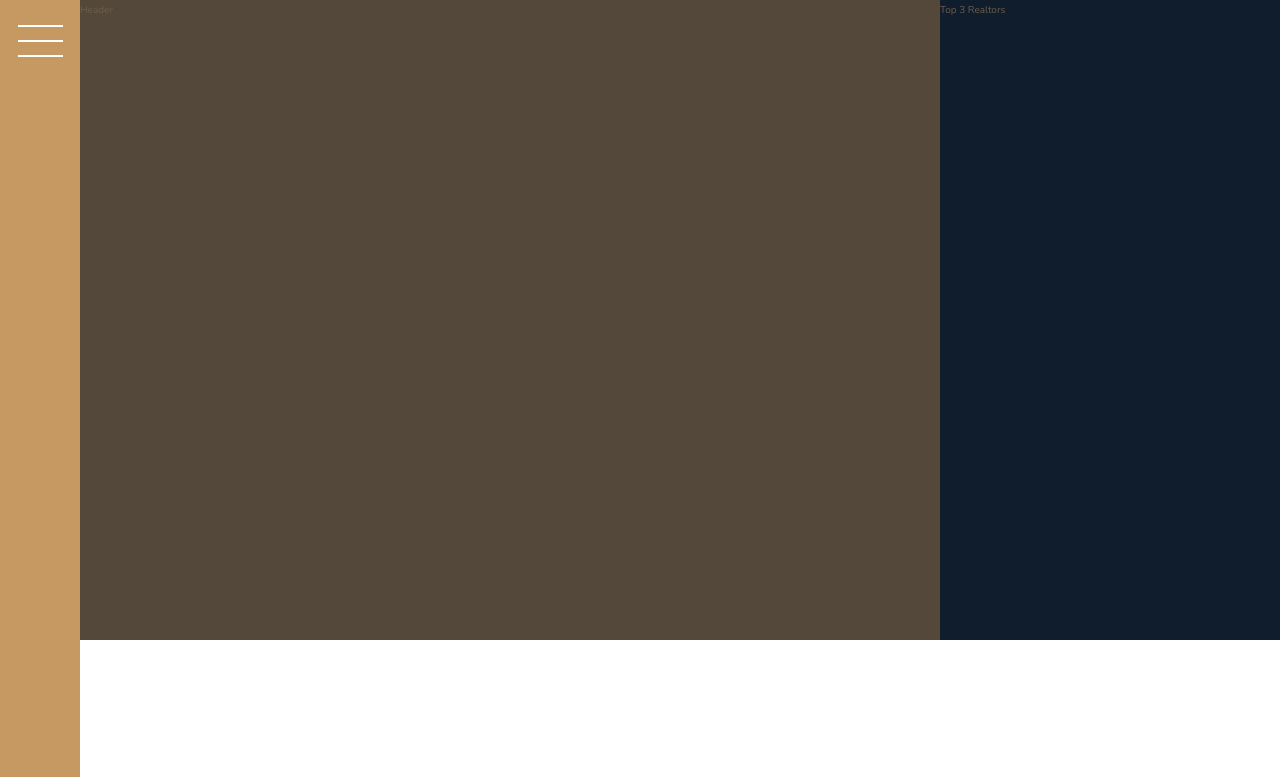
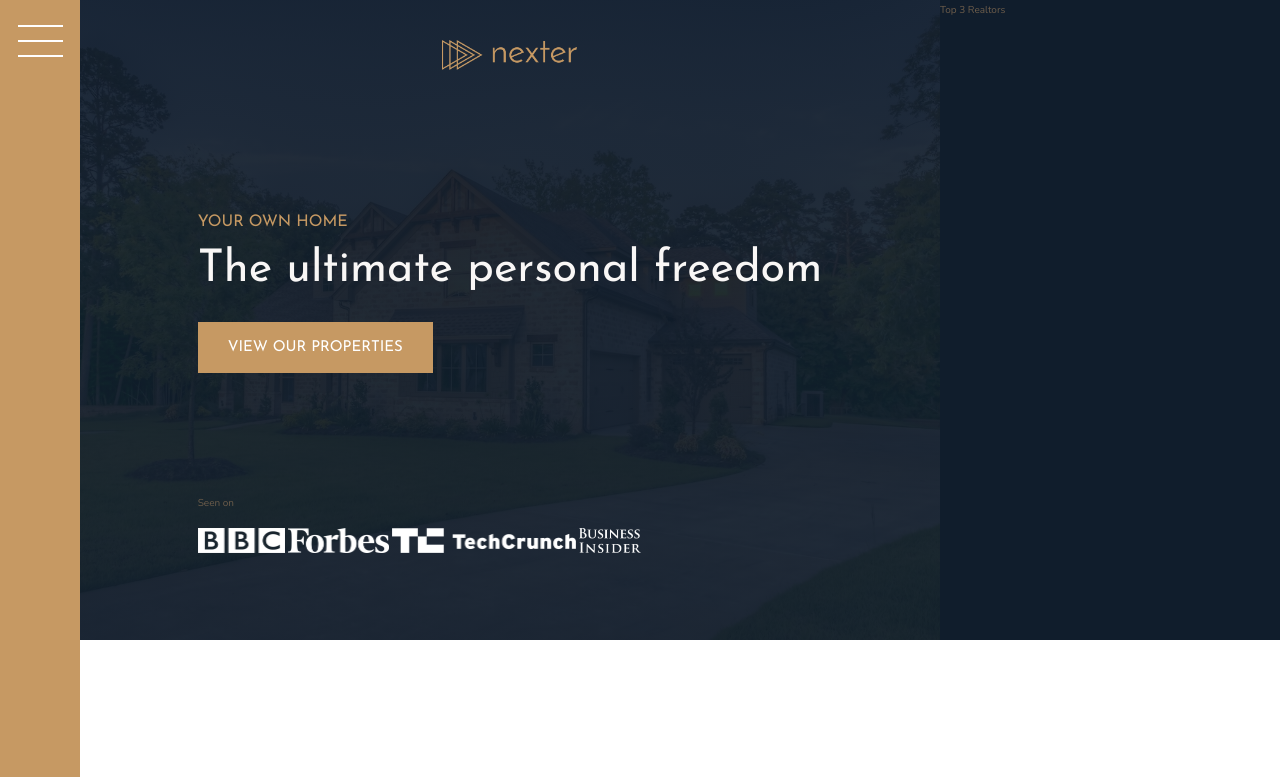
Before and after one commit to jonrmoore/nexter, a website: page index.html in a window 1280 px wide. Shown: the top 777 px of the page. Drawn offline with nearby package versions, Linux system fonts and the light colour scheme.

Commit message:
Header basic layout complete

```diff
--- a/index.html
+++ b/index.html
@@ -19,7 +19,17 @@
     </div>
 
     <header class="header">
-        Header
+        <img src="img/logo.png" alt="Nexter logo" class="header__logo" logo="">
+        <h3 class="heading-3">Your own home</h3>
+        <h1 class="heading-1">The ultimate personal freedom</h1>
+        <button class="btn header__btn">View our properties</button>
+        <div class="header__seenon-text">Seen on</div>
+        <div class="header__seenon-logos">
+            <img src="img/logo-bbc.png" alt="Seen on logo 1">
+            <img src="img/logo-forbes.png" alt="Seen on logo 2">
+            <img src="img/logo-techcrunch.png" alt="Seen on logo 3">
+            <img src="img/logo-bi.png" alt="Seen on logo 4">
+        </div>
     </header>
 
     <div class="realtors">
--- a/sass/_header.scss
+++ b/sass/_header.scss
@@ -1,4 +1,36 @@
 .header {
   background-color: $color-grey-dark-1;
   grid-column: full-start / col-end 6;
+  background-image: linear-gradient(rgba($color-secondary, .93), rgba($color-secondary, .93)), url(../img/hero.jpeg);
+  background-size: cover;
+  background-position: center;
+  padding: 8rem;
+  padding-top: 4rem;
+
+  display: grid;
+  grid-template-rows: 1fr min-content 6rem 1fr;
+  grid-template-columns: max-content;
+  grid-row-gap: 1.5rem;
+  justify-content: center;
+
+  &__logo {
+    height: 3rem;
+    justify-self: center;
+  }
+
+  &__btn {
+    align-self: start;
+    justify-self: start;
+  }
+
+  &__seenon-text {
+
+  }
+
+  &__seenon-logos {
+
+    img {
+      height: 2.5rem;
+    }
+  }
 }
--- a/sass/_typography.scss
+++ b/sass/_typography.scss
@@ -4,6 +4,9 @@
 }
 .heading-1 {
   @extend %heading;
+  font-size: 4.5rem;
+  color: $color-grey-light-1;
+  line-height: 1;
 }
 
 .heading-2 {
```
Also changed, not shown: css/style.css.
